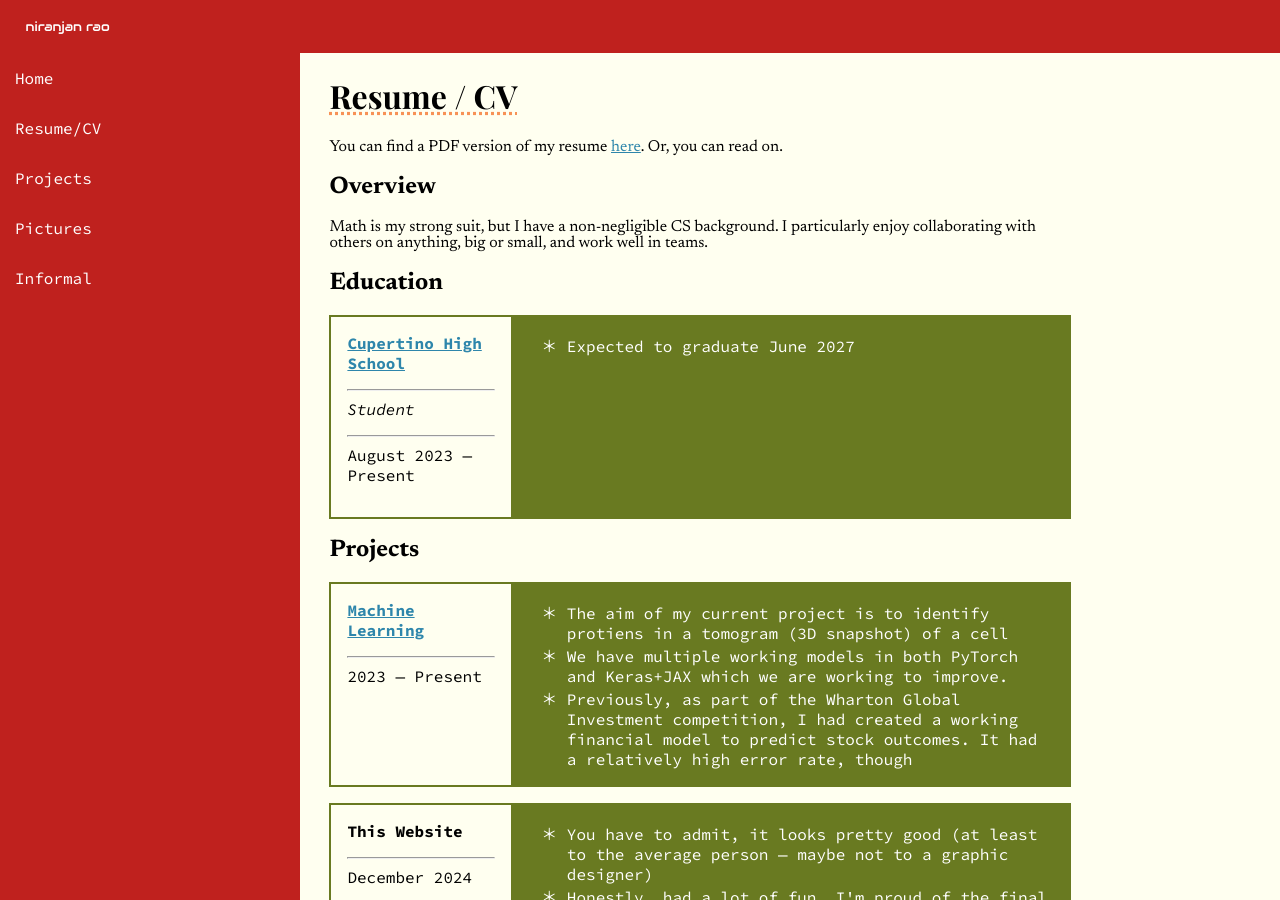
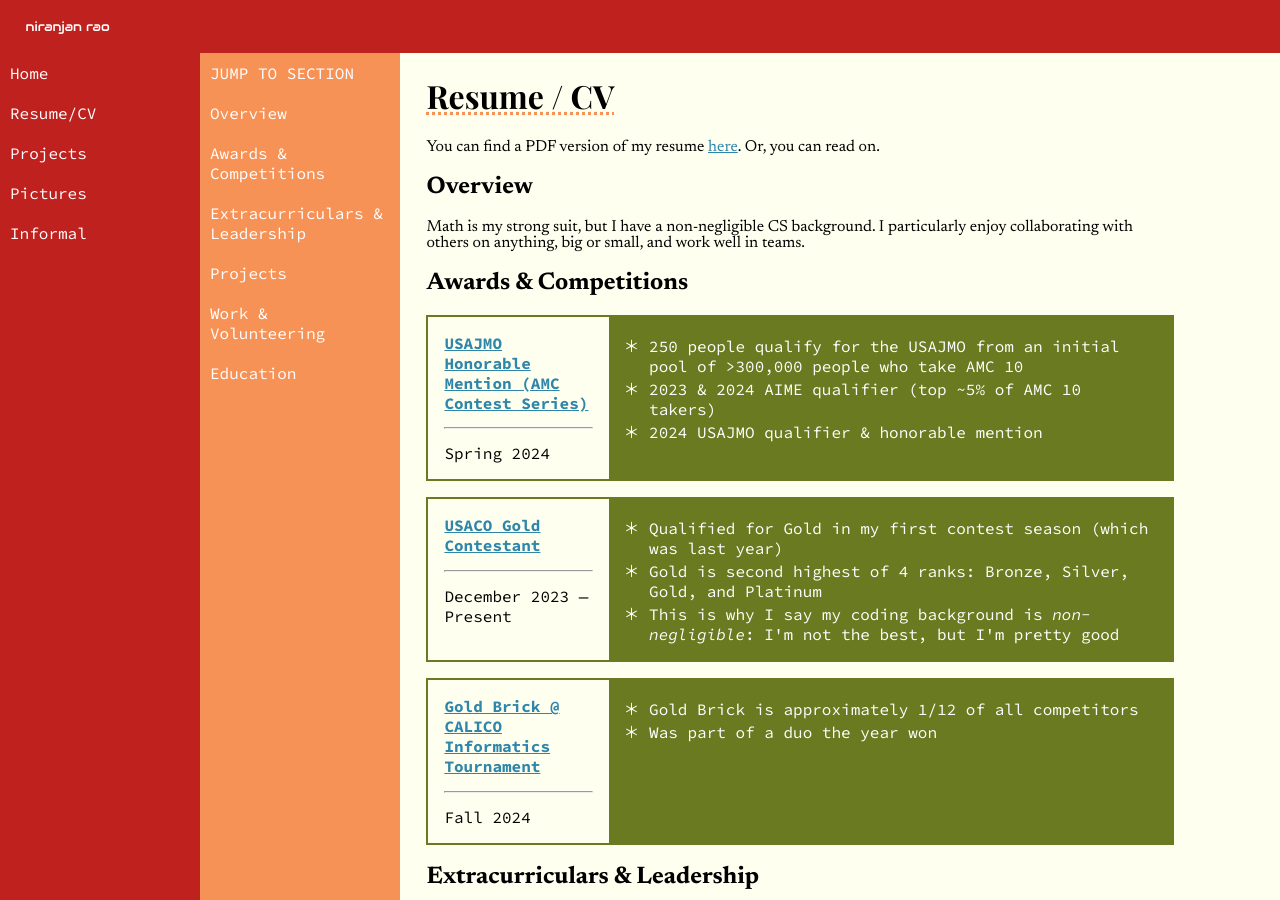
Before and after one commit to nirur/nirur.github.io, a Jekyll site: the page built from resume.html, in a window 1280 px wide and 900 px high. Built offline with Jekyll 4.4.1, drawn with Linux system fonts in a browser that asks for light colours; some web fonts are replaced; some of the changed text lies outside the part shown.

Commit message:
Push much improved website

```diff
--- a/_layouts/default.html
+++ b/_layouts/default.html
@@ -20,18 +20,52 @@ site: Niranjan Rao
         rel="stylesheet">
         <link href="https://fonts.googleapis.com/css2?family=Audiowide&display=swap" rel="stylesheet">
         <link rel="stylesheet" href="assets/css/cool.css">
+        <script>
+            function generateJumpNav() {
+                var thisNav = document.getElementById("jspopulate");
+                var i = 1;
+                for (var sec of document.getElementsByTagName("h2")) {
+                    var setid = "sect"+i;
+                    sec.setAttribute("id", setid);
+
+                    var link = document.createElement("a");
+                    var span = document.createElement("span");
+                    span.setAttribute("class", "lbarbutton");
+                    link.setAttribute("href", "#"+setid);
+                    span.textContent = sec.textContent;
+
+                    link.appendChild(span);
+                    thisNav.appendChild(link);
+                    i++;
+                }
+                if (i>1) {
+                    var hidden = document.getElementById("secondary");
+                    hidden.setAttribute("style",
+                        "display: flex");
+                }
+            }
+
+            window.onload = generateJumpNav;
+        </script>
     </head>
     <body>
         <div id="top">
             <span>niranjan rao</span>
         </div>
         <div id="lower">
-            <div id="left">
-                <a href="/"><span class="lbarbutton">Home</span></a>
-                <a href="/resume"><span class="lbarbutton">Resume/CV</span></a>
-                <a href="/projects"><span class="lbarbutton">Projects</span></a>
-                <a href="/pictures"><span class="lbarbutton">Pictures</span></a>
-                <a href="/blog"><span class="lbarbutton">Informal</span></a>
+            <div class="flex-contain" id="primary">
+                <nav>
+                        <a href="/"><span class="lbarbutton">Home</span></a>
+                        <a href="/resume"><span class="lbarbutton">Resume/CV</span></a>
+                        <a href="/projects"><span class="lbarbutton">Projects</span></a>
+                        <a href="/pictures"><span class="lbarbutton">Pictures</span></a>
+                        <a href="/blog"><span class="lbarbutton">Informal</span></a>
+                </nav>
+            </div>
+            <div class="flex-contain" id="secondary">
+                <nav id="jspopulate">
+                        <span class="lbarhead">JUMP TO SECTION</span>
+                </nav>
             </div>
             <div id="scrollbox">
                 <div id="content">
@@ -44,6 +78,11 @@ site: Niranjan Rao
                     <p>
                         All rights reserved. I represent my own opinions only.
                     </p>
+                    <p>
+                        Here's the
+                        <a href="https://github.com/nirur/nirur.github.io">
+                            GitHub repo</a> for this website.
+                    </p>
                 </footer>
             </div>
         </div>
--- a/assets/css/cool.css
+++ b/assets/css/cool.css
@@ -27,12 +27,11 @@ body {
     flex-direction: column;
     margin: 0;
     width: 100%;
-    height: 100vh;
+    min-height: 100vh;
     background-color: var(--off-white);
 }
 
 #top {
-    /*position: sticky;*/
     padding: 2vh 2vw 2vh 2vw;
     font-family: "Audiowide", serif;
     background-color: var(--top);
@@ -57,19 +56,32 @@ body {
     flex-direction: row;
 }
 
-#left {
+.flex-contain {
     display: flex;
     flex-direction: column;
-    flex: 0 1 300px;
+    flex: 0 1 200px;
+}
+
+.flex-contain nav {
+    position: sticky;
+    top: 0;
+}
+
+.flex-contain#primary {
     background-color: var(--primary);
 }
 
-.lbarbutton {
-    color: var(--bright-white);
+.flex-contain#secondary {
+    background-color: var(--primary-soft);
+    display: none;
+}
+
+.lbarhead, .lbarbutton {
     display: inline-block;
     padding: 5%;
     width: -webkit-fill-available;
     height: max-content;
+    color: var(--bright-white);
 }
 
 .lbarbutton:hover {
@@ -132,9 +144,9 @@ footer {
     width: 20%;
 }
 
-.xp-tag > span {
+.xp-tag > hr {
     display: block;
-    margin-bottom: 1em;
+    margin: 0.9em 0 0.9em 0;
 }
 
 .xp-tag-main {
@@ -153,6 +165,7 @@ footer {
 
 .xp-descr > ul {
     margin: 0;
+    padding-left: 24px;
     list-style-type: "\FF0A  ";
 }
 
--- a/blog.html
+++ b/blog.html
@@ -1,3 +1,4 @@
 ---
 layout: default
+title: Blog
 ---
--- a/pictures.html
+++ b/pictures.html
@@ -1,3 +1,4 @@
 ---
 layout: default
+title: Pictures
 ---
--- a/projects.html
+++ b/projects.html
@@ -1,3 +1,4 @@
 ---
 layout: default
+title: Projects
 ---
--- a/resume.html
+++ b/resume.html
@@ -9,9 +9,10 @@ title: Resume/CV
 </header>
 <p>
     You can find a PDF version of my resume
-    <a href="www/resume.pdf">here</a>.
+    <a href="assets/other/resume.pdf">here</a>.
     Or, you can read on.
 </p>
+
 <div class="sect">
     <h2>
         Overview
@@ -22,35 +23,138 @@ title: Resume/CV
         work well in teams.
     </p>
 </div>
+
 <div class="sect">
     <h2>
-        Education
+        Awards &amp; Competitions
     </h2>
     <div class="xp-card">
         <div class="xp-tag">
-            <span class="xp-tag-main"><a href="https://chs.fuhsd.org/">
-                    Cupertino High School</a></span>
+            <a class="xp-tag-main" href="https://maa.org/wp-content/uploads/2024/08/2024-USAJMO-Awardees.docx.pdf">
+                USAJMO Honorable Mention (AMC Contest Series)
+            </a>
             <hr>
-            <span class="xp-tag-role">Student</span>
-            <hr>
-            <span class="xp-tag-time">August 2023 &mdash; Present</span>
+            <span class="xp-tag-time">Spring 2024</span>
         </div>
         <div class="xp-descr">
             <ul>
-                <li>Expected to graduate June 2027</li>
+                <li>250 people qualify for the USAJMO from an initial pool of
+                    &gt;300,000 people who take AMC 10</li>
+                <li>2023 &amp; 2024 AIME qualifier (top ~5% of AMC 10 takers)</li>
+                <li>2024 USAJMO qualifier &amp; honorable mention</li>
+            </ul>
+        </div>
+    </div>
+    <div class="xp-card">
+        <div class="xp-tag">
+            <a class="xp-tag-main" href="https://usaco.org/">
+                USACO Gold Contestant
+            </a>
+            <hr>
+            <span class="xp-tag-time">December 2023 &mdash; Present</span>
+        </div>
+        <div class="xp-descr">
+            <ul>
+                <li>Qualified for Gold in my first contest season (which was
+                    last year)</li>
+                <li>Gold is second highest of 4 ranks: Bronze, Silver, Gold, and Platinum</li>
+                <li>This is why I say my coding background is
+                    <i>non-negligible</i>: I'm not the best, but I'm pretty
+                    good</li>
+            </ul>
+        </div>
+    </div>
+    <div class="xp-card">
+        <div class="xp-tag">
+            <a class="xp-tag-main" href="https://usaco.org/">
+                Gold Brick @ CALICO Informatics Tournament
+            </a>
+            <hr>
+            <span class="xp-tag-time">Fall 2024</span>
+        </div>
+        <div class="xp-descr">
+            <ul>
+                <li>Gold Brick is approximately 1/12 of all competitors</li>
+                <li>Was part of a duo the year won</li>
             </ul>
         </div>
     </div>
 </div>
+
+<div class="sect">
+    <h2>
+        Extracurriculars &amp; Leadership
+    </h2>
+    <div class="xp-card">
+        <div class="xp-tag">
+            <a class="xp-tag-main" href="https://chscompprog.github.io/">
+                Competitive Programming Club
+            </a>
+            <hr>
+            <span class="xp-tag-role">Officer, Mentor</span>
+            <hr>
+            <span class="xp-tag-time">August 2024 &mdash; Present</span>
+        </div>
+        <div class="xp-descr">
+            <ul>
+                <li>Teaching Intermediate group topics such as Greedy, Ad-Hoc,
+                    and Big O notation</li>
+                <li>Helped set up and create problems for our school programming
+                    tournament (Cupertino Informatics Tournament)</li>
+            </ul>
+        </div>
+    </div>
+    <div class="xp-card">
+        <div class="xp-tag">
+            <a class="xp-tag-main" href="https://globalyouth.wharton.upenn.edu/competitions/investment-competition/">
+                Wharton Global HS Investment Competition
+            </a>
+            <hr>
+            <span class="xp-tag-role">Competitor</span>
+            <hr>
+            <span class="xp-tag-time">Fall 2024</span>
+        </div>
+        <div class="xp-descr">
+            <ul>
+                <li>In charge of making a machine-learning model to analyze
+                    stock</li>
+                <li>Gained critical team leading and cooperation experience</li>
+                <li>Gained valuable analytical skills and experience applying
+                    code to real-world problems</li>
+            </ul>
+        </div>
+    </div>
+    <div class="xp-card">
+        <div class="xp-tag">
+            <a class="xp-tag-main" href="https://chs.fuhsd.org/student-life/athletics/winter-sports/badminton-coed">
+                Badminton
+            </a>
+            <hr>
+            <span class="xp-tag-role">JV Player</span>
+            <hr>
+            <span class="xp-tag-time">Spring 2024</span>
+        </div>
+        <div class="xp-descr">
+            <ul>
+                <li>Was a doubles/mixed player the entire season, so enriched my
+                    coordination and cooperation skills</li>
+                <li>Gained valuable experience in motivation and handling
+                    pressure</li>
+                <li>Most importantly, had a lot of fun</li>
+            </ul>
+        </div>
+    </div>
+</div>
+
 <div class="sect">
     <h2>
         Projects
     </h2>
     <div class="xp-card">
         <div class="xp-tag">
-            <span class="xp-tag-main">
-                <a href="https://www.kaggle.com/competitions/czii-cryo-et-object-identification/">
-                    Machine Learning</a></span>
+            <a class="xp-tag-main" href="https://www.kaggle.com/competitions/czii-cryo-et-object-identification/">
+                Machine Learning
+            </a>
             <hr>
             <span class="xp-tag-time">2023 &mdash; Present</span>
         </div>
@@ -75,10 +179,12 @@ title: Resume/CV
         </div>
         <div class="xp-descr">
             <ul>
-                <li>You have to admit, it looks pretty good (at least to the
-                    average person &mdash; maybe not to a graphic designer)</li>
-                <li>Honestly, had a lot of fun. I'm proud of the final
-                    result.</li>
+                <li>I'm proud of the final result &mdash; you have to admit it
+                    looks pretty good for an amateur in the field of graphic
+                    design</li>
+                <li>Initially began building in Django but switched to Jekyll to
+                    be compatible with GitHub Pages (other domains cost
+                    money)</li>
             </ul>
         </div>
     </div>
@@ -121,9 +227,9 @@ title: Resume/CV
     </div>
     <div class="xp-card">
         <div class="xp-tag">
-            <span class="xp-tag-main">
-                <a href="https://github.com/nirur/waterSim">Water Particle Simulation</a>
-            </span>
+            <a class="xp-tag-main" href="https://github.com/nirur/waterSim">
+                Water Particle Simulation
+            </a>
             <hr>
             <span class="xp-tag-time">2022</span>
         </div>
@@ -157,14 +263,16 @@ title: Resume/CV
         </div>
     </div>
 </div>
+
 <div class="sect">
     <h2>
         Work &amp; Volunteering
     </h2>
     <div class="xp-card">
         <div class="xp-tag">
-            <span class="xp-tag-main">
-                <a href="https://www.math-for-real.org">Math, For Real</a></span>
+            <a class="xp-tag-main" href="https://www.math-for-real.org">
+                Math, For Real
+            </a>
             <hr>
             <span class="xp-tag-role">Administrator, Teacher, Curriculum Developer</span>
             <hr>
@@ -185,9 +293,9 @@ title: Resume/CV
     </div>
     <div class="xp-card">
         <div class="xp-tag">
-            <span class="xp-tag-main">
-                <a href="https://samskritabharatiusa.org/index.php/learn/children">Samskrita Bharati USA</a>
-            </span>
+            <a class="xp-tag-main" href="https://samskritabharatiusa.org/index.php/learn/children">
+                Samskrita Bharati USA
+            </a>
             <hr>
             <span class="xp-tag-role">Assistant Teacher</span>
             <hr>
@@ -204,28 +312,23 @@ title: Resume/CV
     </div>
 </div>
 
-
-
-
-
-
 <div class="sect">
     <h2>
-        My heading. Not yours.
+        Education
     </h2>
     <div class="xp-card">
         <div class="xp-tag">
-            <span class="xp-tag-main">
-                <a href="https://www.example.com">Example</a></span>
+            <a class="xp-tag-main" href="https://chs.fuhsd.org/">
+                Cupertino High School
+            </a>
             <hr>
-            <span class="xp-tag-role">Grand Exampler</span>
+            <span class="xp-tag-role">Student</span>
             <hr>
-            <span class="xp-tag-time">August Ex. &mdash; Present</span>
+            <span class="xp-tag-time">August 2023 &mdash; Present</span>
         </div>
         <div class="xp-descr">
             <ul>
-                <li>Did something</li>
-                <li>Did smth else</li>
+                <li>Expected to graduate June 2027</li>
             </ul>
         </div>
     </div>
```
Also changed, not shown: other parts of _layouts/default.html (+1 -1 lines), about.markdown (deleted, +0 -18 lines), 4 other files.
